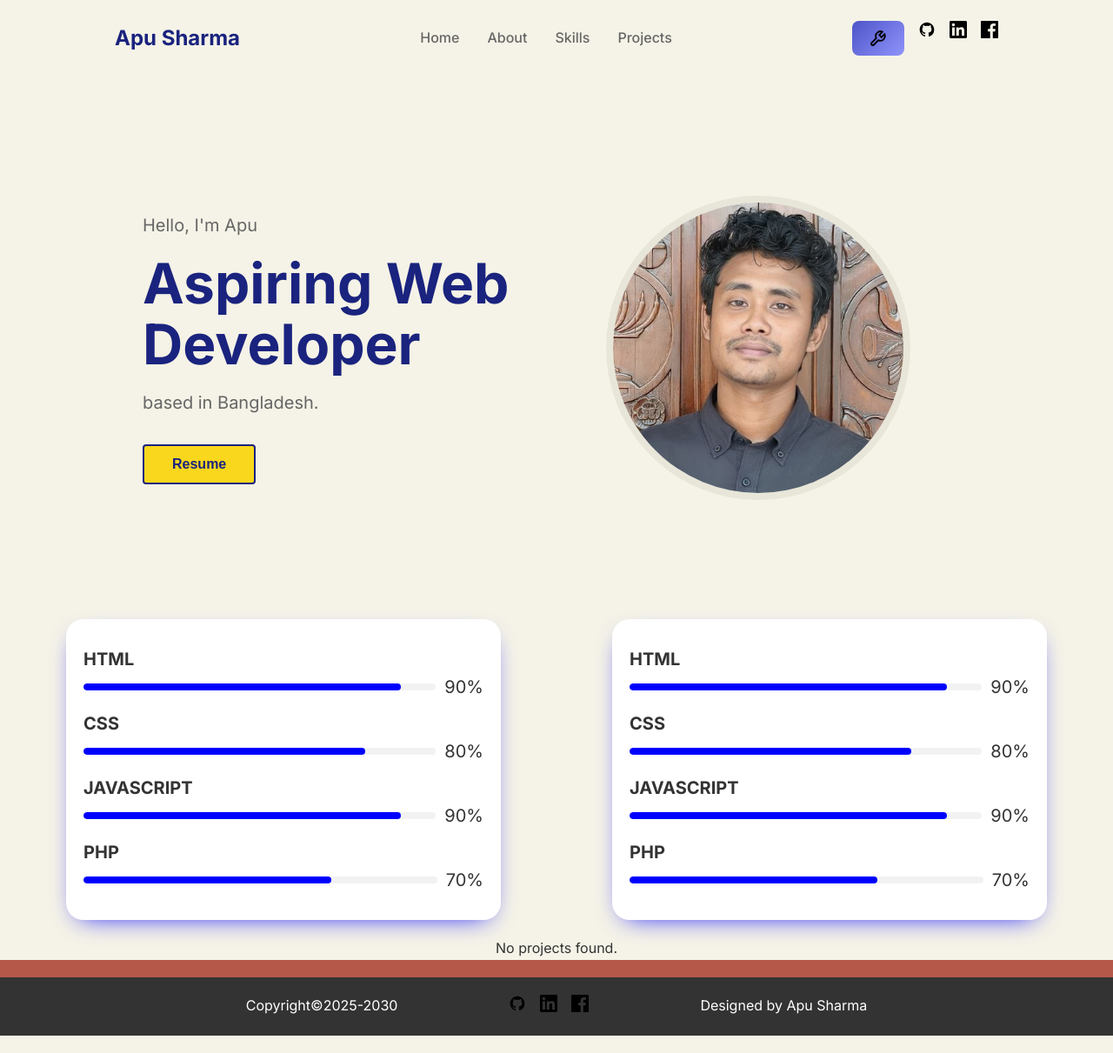
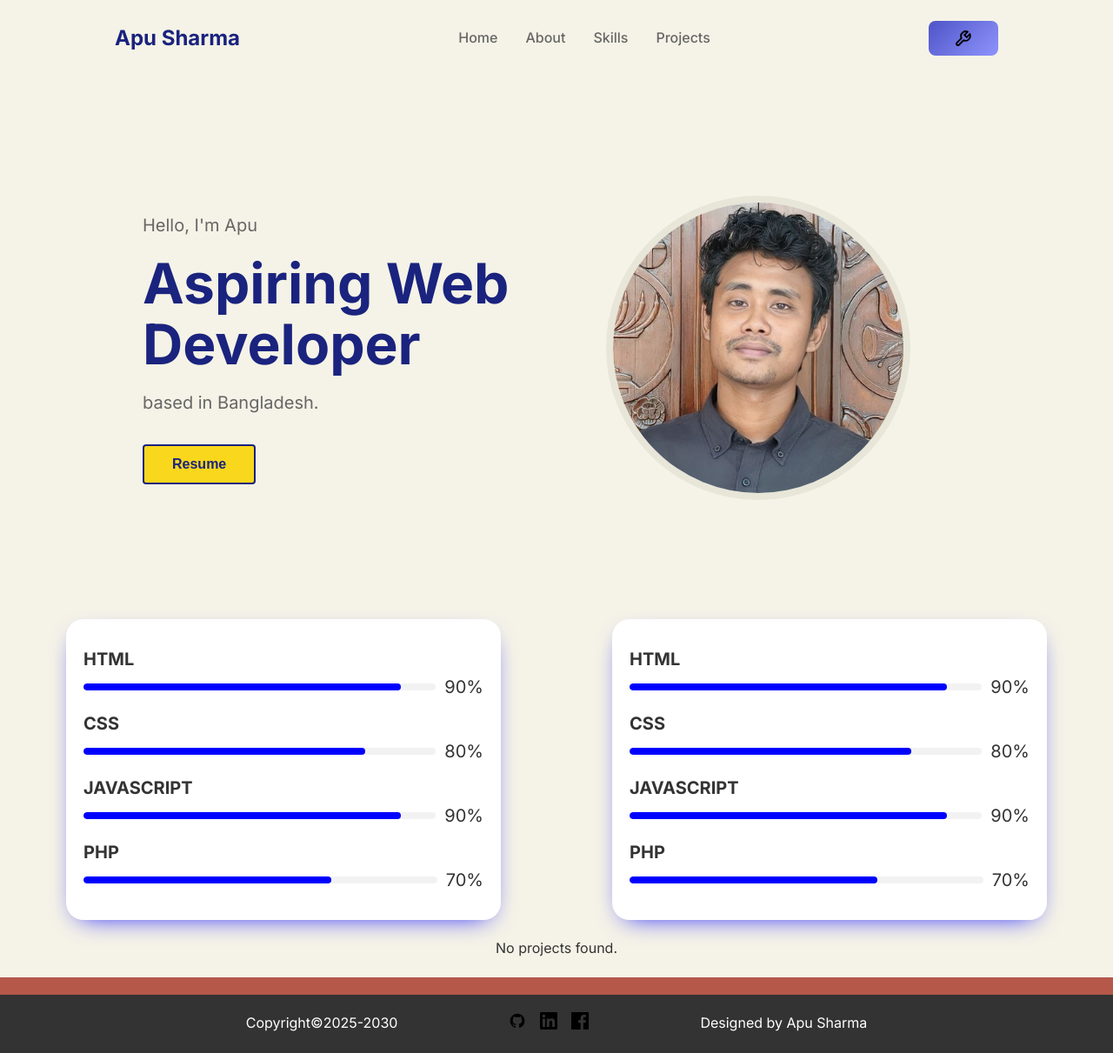
Before and after one commit to apusharma45/portfolio, a PHP site: page / in a window 1280 px wide. Shown: the whole page at 87% size. Run offline with PHP 8.4, Linux system fonts and the light colour scheme; data that the repository does not hold is empty.

Commit message:
small modification

```diff
--- a/admin/login.php
+++ b/admin/login.php
@@ -27,7 +27,7 @@ if ($_SERVER["REQUEST_METHOD"] == "POST") {
         if (password_verify($password, $hashed_password)) {
             $_SESSION['logged_in'] = true;
             $_SESSION['username'] = $username;
-            header("Location: add_project.php");
+            header("Location: dashboard.php");
             exit();
         } else {
             $error = "Invalid credentials!";
--- a/index.php
+++ b/index.php
@@ -27,20 +27,10 @@ $result = $conn->query($sql);
                 <li><a href="#skills" class="nav-link">Skills</a></li>
                 <li><a href="#projects" class="nav-link">Projects</a></li>
             </ul>
-            <div class="social-icons">
-            <a href="admin/login.php" class="social-link" target="_blank">
-                    <button class="btn-style"><img src="uploads/admin-icon.svg" alt="Admin" class="btn-icon"></button>
-                </a>
-                <a href="https://github.com/apusharma45" class="social-link" target="_blank">
-                    <img src="uploads/github.svg" alt="GitHub">
-                </a>
-                <a href="https://linkedin.com/in/apusharma/" class="social-link" target="_blank">
-                    <img src="uploads/linkedin.svg" alt="Linkedin">
-                </a>
-                <a href="https://facebook.com/apusharma45" class="social-link" target="_blank">
-                    <img src="uploads/facebook.svg" alt="Facebook">
-
-                </a>
+            <div class="admin-icon-container">
+            <a href="admin/login.php" class="admin-link" target="_blank">
+                <button class="btn-style"><img src="uploads/admin-icon.svg" alt="Admin" class="btn-icon"></button>
+            </a>
             </div>
         </nav>
     </header>
--- a/styles/styles.css
+++ b/styles/styles.css
@@ -51,25 +51,24 @@ body {
   color: #1a237e;
 }
 
-.social-icons {
+.admin-icon-container {
   display: flex;
   gap: 1rem;
 }
 
-.social-link {
-  color: white;
+.admin-link {
   transition: color 0.3s ease;
 }
 
-.social-link:hover {
-  color: #cdcdcd;
+.admin-link:hover {
+
 }
 
 .btn-style {
   display: flex;
   align-items: center;
   gap: 8px;
-  padding: 10px 20px;
+  padding: 10px 30px;
   background: linear-gradient(135deg, #4e54c8, #8f94fb);
   border: none;
   border-radius: 8px;
@@ -223,8 +222,9 @@ body {
   margin-right: 5vw;
   display: flex;
   gap: 2vw;
-  flex-wrap: wrap; /* ensures responsiveness */
-  justify-content: center; /* centers them horizontally */
+  flex-wrap: wrap;
+  justify-content: center;
+  margin-bottom: 20px;
 }
 
 .project-card {
@@ -300,6 +300,20 @@ body {
   color: white;
 }
 
+.social-icons {
+  display: flex;
+  gap: 1rem;
+}
+
+.social-link {
+  color: red;
+  transition: color 0.3s ease;
+}
+
+.social-link:hover {
+  color: red;
+}
+
 .credit {
   color: white;
 }
```
Also changed, not shown: admin/dashboard.php (+23 -0 lines).
